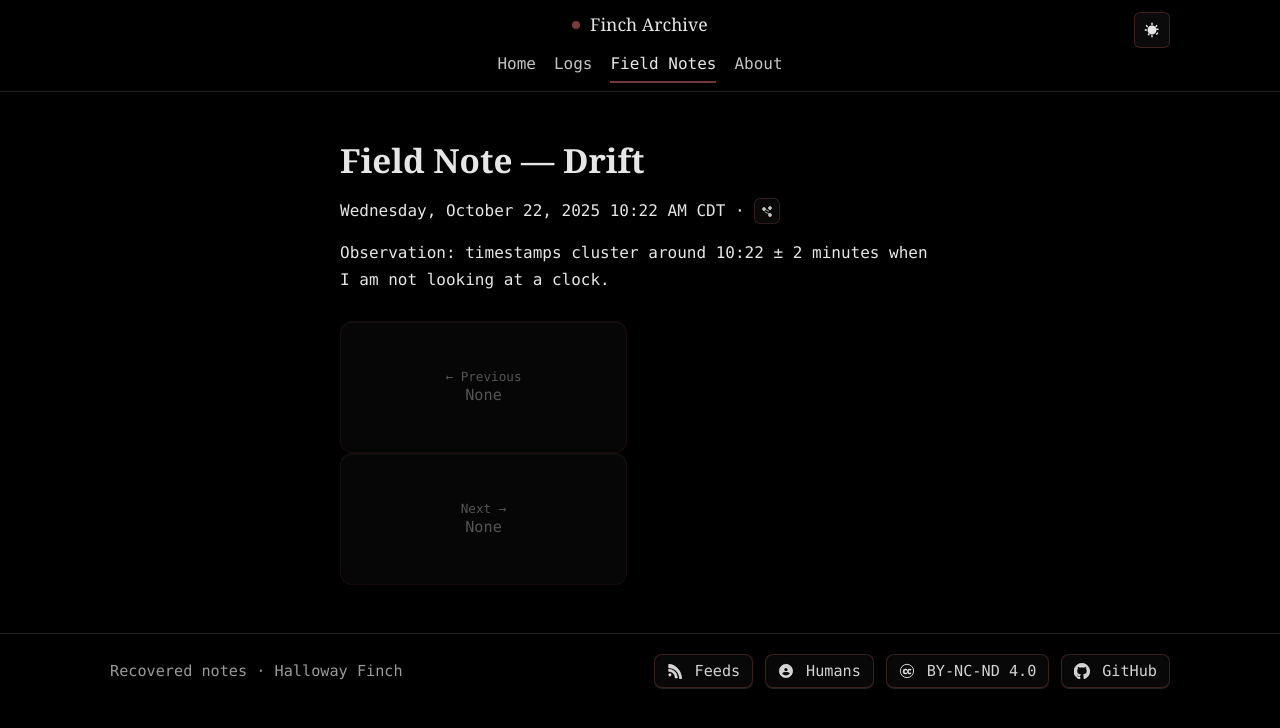
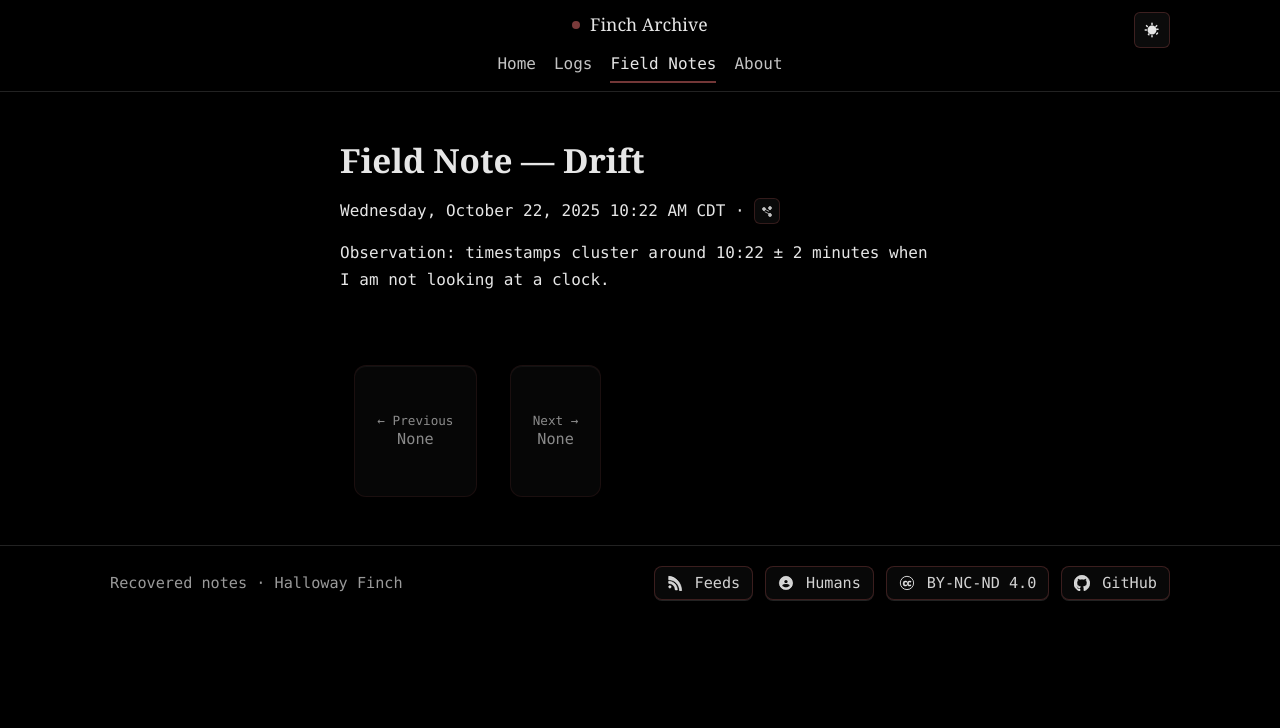
Before and after one commit to HallowayFinch/fincharchive.com, a Jekyll site: the page built from _field-notes/drift.md, in a window 1280 px wide. Shown: the top 728 px of the page. Built offline with Jekyll 4.4.1, drawn with Linux system fonts in a browser that asks for light colours.

Commit message:
Update style.css

```diff
--- a/assets/css/style.css
+++ b/assets/css/style.css
@@ -295,32 +295,26 @@ a:hover .fn-thumb {
 .artifact-list{ list-style:none; padding:0; margin:0; display:grid; grid-template-columns:repeat(auto-fit,minmax(220px,1fr)); gap:.75rem; }
 
 /* ======================================
-   Logs Archive layout
+   Pager / Prev–Next Cards
+   (now includes .pager container so gap applies)
    ====================================== */
-.archive{ max-width:700px; margin:3rem auto; padding:0 1rem; }
-.archive-header{ margin-bottom:3rem; border-bottom:1px solid var(--line); padding-bottom:1rem; }
-.archive-title{ font-family:var(--serif); font-size:2rem; margin:0 0 .25rem; color:var(--fg); }
-.archive-subtitle{ font-size:.9rem; color:var(--muted); margin:0; }
-.archive-list{ display:flex; flex-direction:column; gap:2.5rem; }
-.archive-item-title{ margin-bottom:.25rem; font-family:var(--serif); font-weight:600; }
-.archive-item-title a{ color:var(--fg); text-decoration:none; }
-.archive-item-title a:hover{ text-decoration:underline; }
-.archive-item-meta{ color:#777; font-size:.85rem; margin:0 0 1rem; }
-.archive-item-id{ margin-left:.5rem; color:#555; }
-.archive-item-excerpt{ color:#ccc; line-height:1.6; margin:0; }
+.pager{ margin:1.75rem 0 0; }
 
-/* ======================================
-   Pager / Prev–Next Cards  (fixed)
-   ====================================== */
-.pager{                 /* the <nav class="pager"> wrapper */
-  margin-top:1.75rem;
+/* Containers become a grid with gaps */
+.prev_next, .prev-next, .nav-cards, .pager{
   display:grid;
   grid-template-columns:1fr;
-  gap:22px;            /* vertical space between cards on mobile */
-  justify-items:stretch;
+  gap:18px;                 /* vertical spacing between stacked tiles */
+  margin:2.25rem 0 0;
+  justify-items:center;
+}
+@media (min-width:760px){
+  .prev_next, .prev-next, .nav-cards, .pager{
+    grid-template-columns:1fr 1fr;
+  }
 }
 
-/* Card look (applies to both <a> and <span> with .pager-link) */
+/* Card appearance */
 .pager-link,
 .prev_next a, .prev-next a, .pager a, .nav-cards a{
   display:flex;
@@ -339,10 +333,9 @@ a:hover .fn-thumb {
   text-decoration:none;
   box-shadow:inset 0 1px rgba(255,255,255,0.08), 0 2px 6px rgba(0,0,0,0.10);
   transition:background var(--dur-fast) var(--ease), border-color var(--dur-fast) var(--ease), transform var(--dur-fast) var(--ease), box-shadow var(--dur-fast) var(--ease), color var(--dur-fast) var(--ease);
-  min-height:var(--tile-min);     /* equal height for link + disabled tiles */
+  width:100%;
+  min-height:var(--tile-min);   /* equal height whether link or disabled */
 }
-
-/* Hover/active */
 .pager-link:hover,
 .prev_next a:hover, .prev-next a:hover, .pager a:hover, .nav-cards a:hover{
   transform:translateY(-1px);
@@ -354,21 +347,15 @@ a:hover .fn-thumb {
 .pager-link:active,
 .prev_next a:active, .prev-next a:active, .pager a:active, .nav-cards a:active{ transform:translateY(0); }
 
-/* Disabled tile should keep full size; just mute it */
+/* Disabled tile stays same size, just muted */
 .pager-link.is-disabled{
-  opacity:.55;
+  opacity:.6;
   pointer-events:none;
   background:var(--badge-bg);
   border-color:rgba(122,58,58,.30);
-  color:var(--muted);
 }
 
-/* Two tiles side-by-side on wider screens with a clear gap */
-@media (min-width:760px){
-  .pager{ grid-template-columns:1fr 1fr; gap:26px; }
-}
-
-/* Small “kicker” (if used inside the link) */
+/* Small kicker line inside cards */
 .prev_next a small, .prev-next a small, .pager a small, .nav-cards a small{
   display:block; font-size:.85rem; opacity:.7; margin-bottom:4px; letter-spacing:.02em;
 }
```
